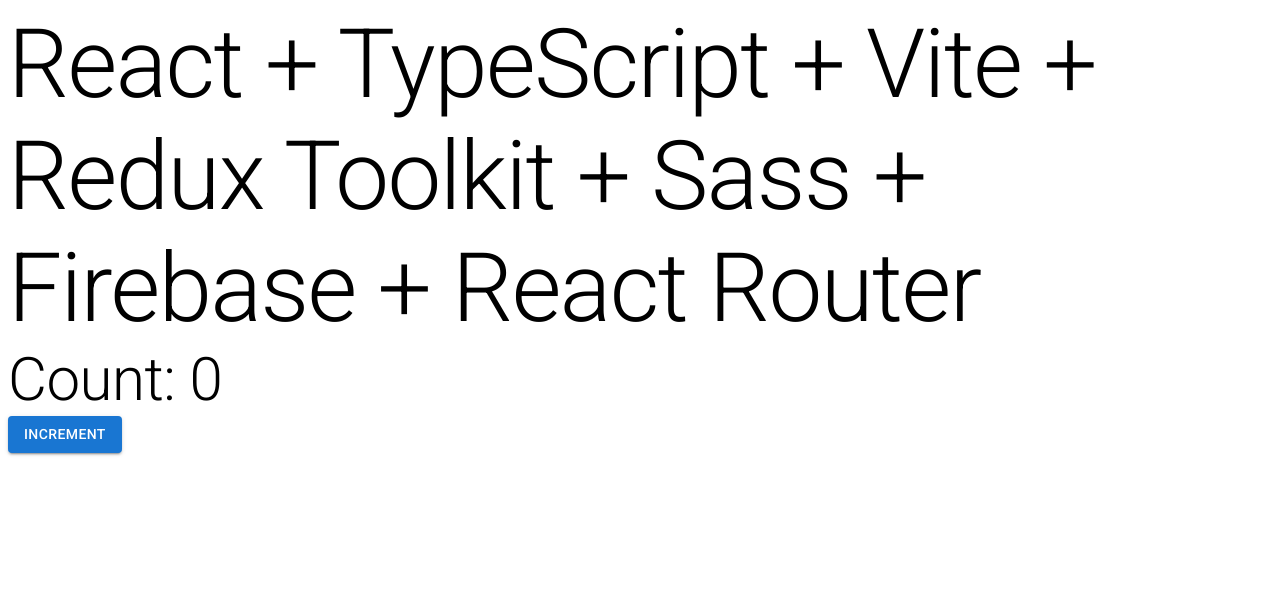
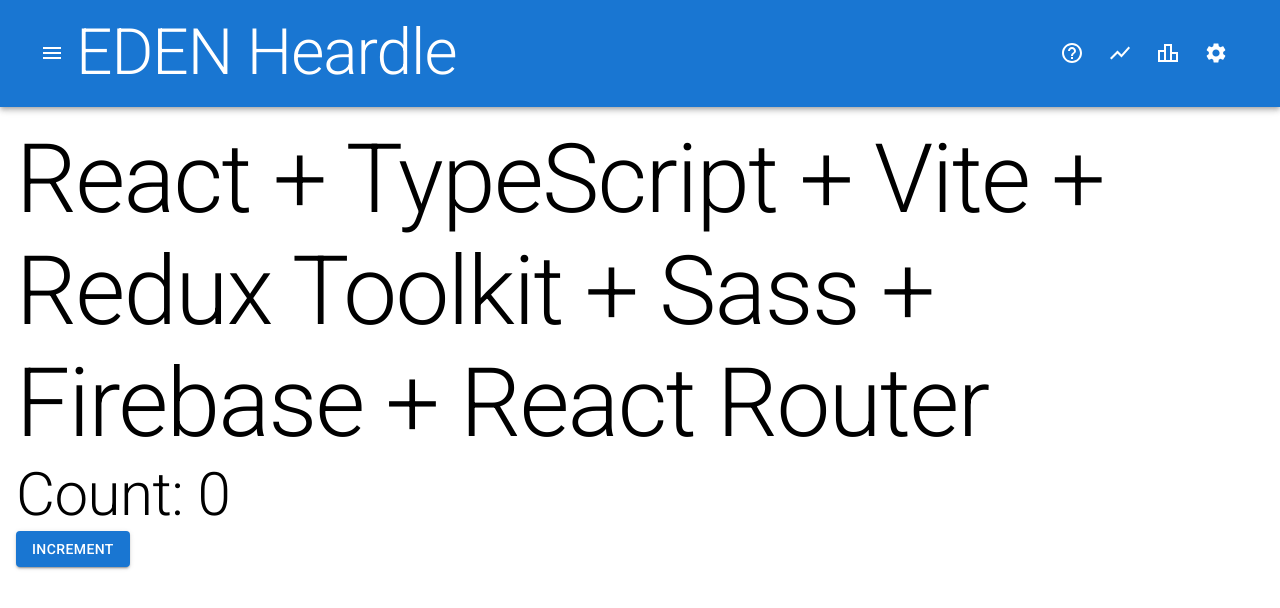
Before and after one commit to ftrbnd/odin-js-final-project, a React (Vite) app: page / in a window 1280 px wide. Shown: the top 608 px of the page. Built offline with nearby package versions, Linux system fonts and the light colour scheme.

Commit message:
Add navbar

```diff
--- a/src/RouteSwitch.tsx
+++ b/src/RouteSwitch.tsx
@@ -1,10 +1,12 @@
 import { FC } from 'react';
 import { BrowserRouter, Routes, Route } from 'react-router-dom';
 import App from './App';
+import Navbar from './components/Navbar';
 
 const RouteSwitch: FC = () => {
   return (
     <BrowserRouter>
+      <Navbar />
       <Routes>
         <Route path="/" element={<App />} />
       </Routes>
--- /dev/null
+++ b/src/components/Navbar.tsx
@@ -0,0 +1,36 @@
+import { AppBar, IconButton, Toolbar, Typography } from '@mui/material';
+import { FC } from 'react';
+import MenuIcon from '@mui/icons-material/Menu';
+import HelpOutlineIcon from '@mui/icons-material/HelpOutline';
+import LeaderboardOutlinedIcon from '@mui/icons-material/LeaderboardOutlined';
+import ShowChartOutlinedIcon from '@mui/icons-material/ShowChartOutlined';
+import SettingsIcon from '@mui/icons-material/Settings';
+
+const Navbar: FC = () => {
+  return (
+    <AppBar position="static" sx={{ width: '100%', padding: '1rem' }}>
+      <Toolbar variant="dense">
+        <IconButton aria-label="menu" edge="start" color="inherit" size="large">
+          <MenuIcon />
+        </IconButton>
+        <Typography variant="h1" sx={{ flexGrow: 1 }} noWrap fontSize="4rem">
+          EDEN Heardle
+        </Typography>
+        <IconButton aria-label="rules" color="inherit" size="large">
+          <HelpOutlineIcon />
+        </IconButton>
+        <IconButton aria-label="stats" color="inherit" size="large">
+          <ShowChartOutlinedIcon />
+        </IconButton>
+        <IconButton aria-label="leaderboard" color="inherit" size="large">
+          <LeaderboardOutlinedIcon />
+        </IconButton>
+        <IconButton aria-label="settings" color="inherit" size="large">
+          <SettingsIcon />
+        </IconButton>
+      </Toolbar>
+    </AppBar>
+  );
+};
+
+export default Navbar;
--- a/src/styles/App.module.scss
+++ b/src/styles/App.module.scss
@@ -2,4 +2,11 @@ $primary: black;
 
 .App {
   color: $primary;
+  padding: 1rem;
 }
+
+html,
+body {
+  margin: 0;
+  padding: 0;
+}
```
Also changed, not shown: src/components/Component.tsx (deleted, +0 -7 lines), .eslintrc.cjs (deleted).
